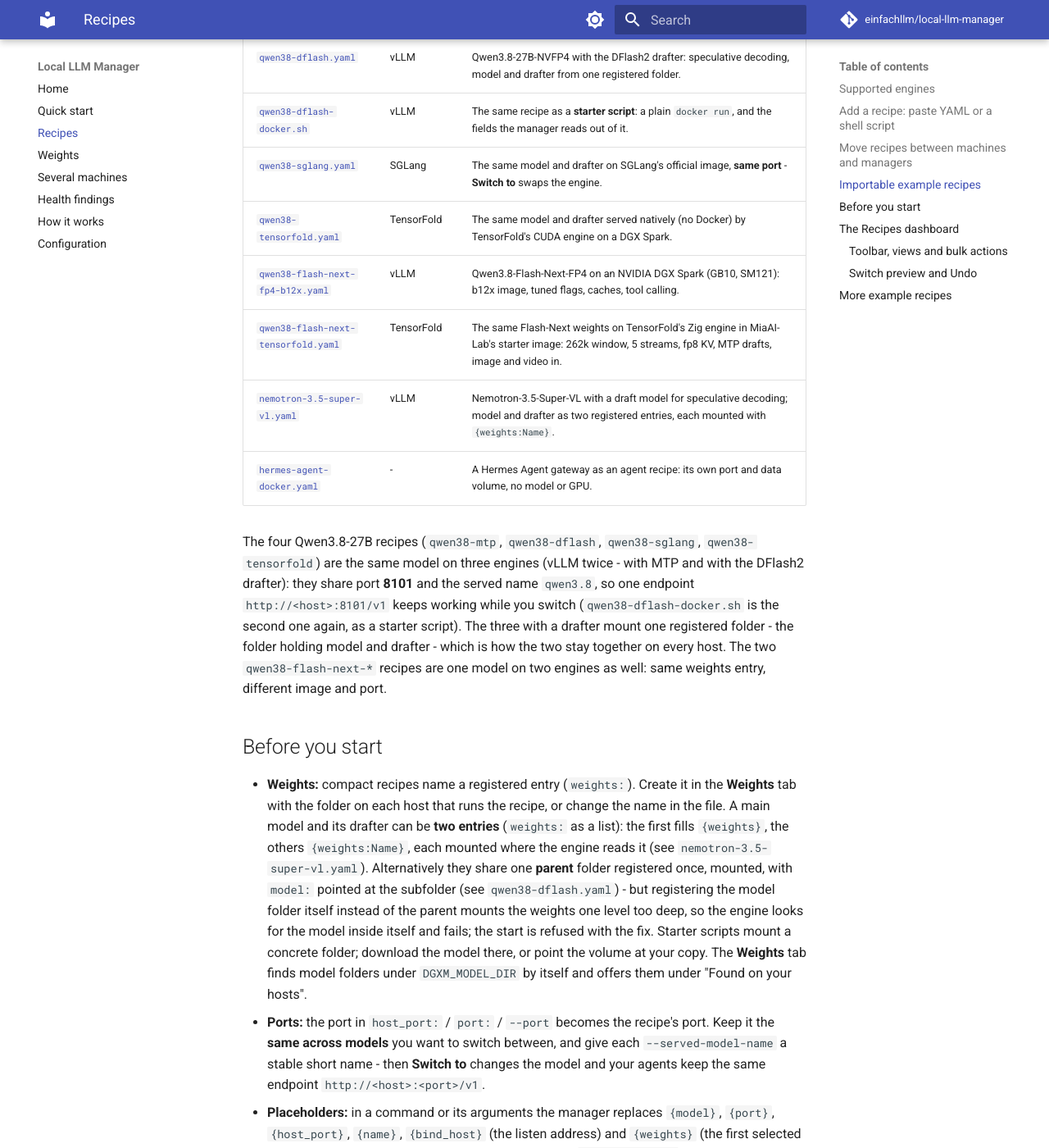
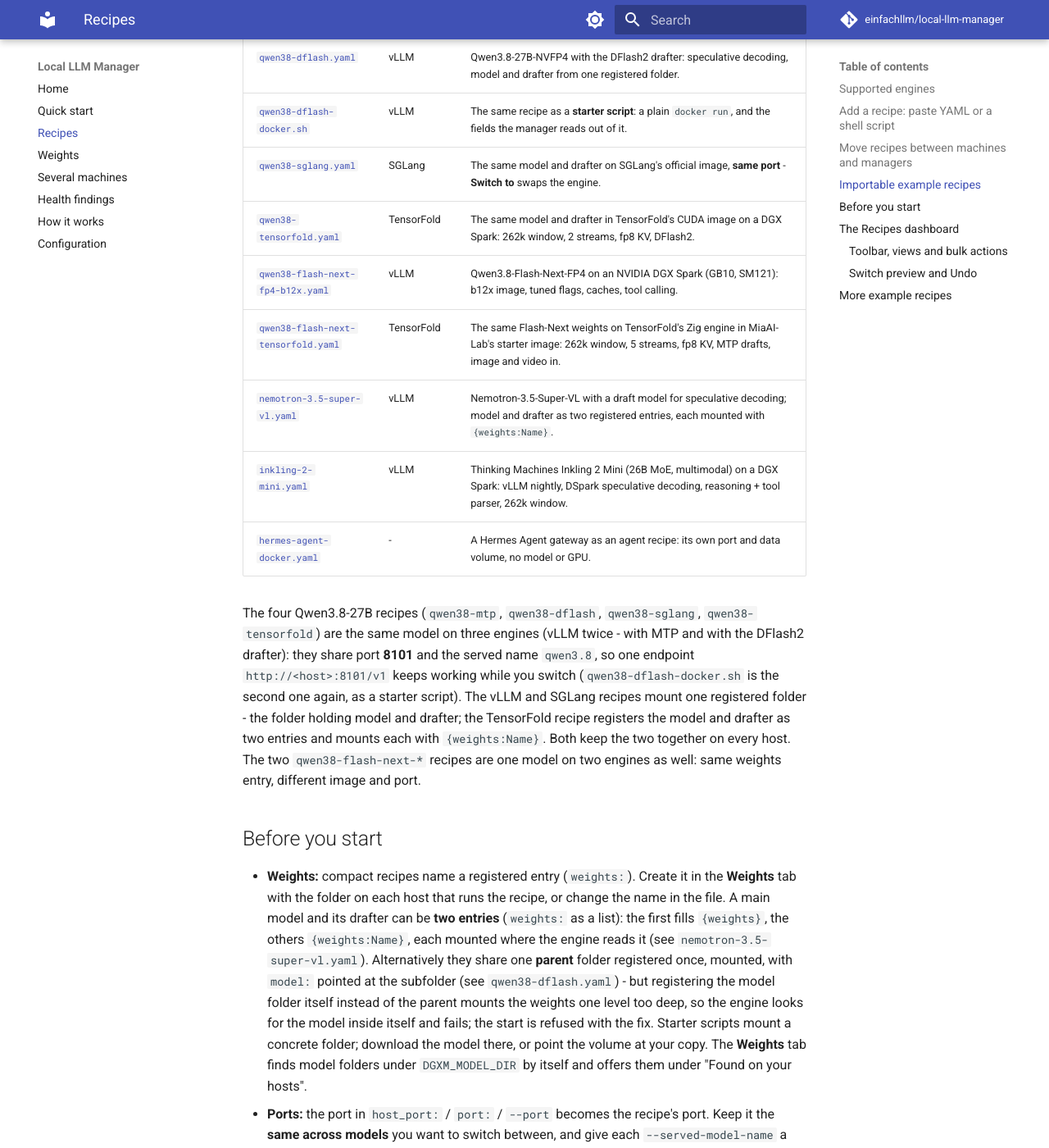
Before and after one commit to einfachllm/local-llm-manager, an MkDocs documentation site: the page built from docs/recipes.md, in a window 1280 px wide and 1400 px high, scrolled down 3818 px. Shown: the whole window at 82% size. Built offline with MkDocs 1.6.1 and Material for MkDocs 9.7.7, drawn with Linux system fonts in a browser that asks for light colours; comment, search, counter and statistics services are not loaded; the version menu is left out.

Commit message:
examples: add Inkling 2 Mini recipe, update TensorFold to 1.2.10 CUDA
- inkling-2-mini.yaml: Thinking Machines Inkling 2 Mini (26B MoE,
  multimodal) on a DGX Spark via vLLM nightly - DSpark speculative
  decoding, reasoning + tool parser, 262k window, verified against the
  upstream recipes.vllm.ai configuration
- qwen38-tensorfold.yaml: TensorFold 1.2.10 CUDA image, 262k window,
  2 streams, fp8 KV, model and drafter as two registered entries
  mounted with {weights:Name}, est_memory_gb, IPC/ulimit flags
- docs/recipes.md + examples README tables list the new recipe and the
  updated TensorFold row; changelog 0.5.0 section covers both

Both recipe files pass /api/recipes/import/check with zero findings;
test_examples.py parses every example (423 passed, 1 skipped).

```diff
--- a/docs/recipes.md
+++ b/docs/recipes.md
@@ -96,18 +96,20 @@ The current examples:
 | [`qwen38-dflash.yaml`](https://github.com/einfachllm/local-llm-manager/blob/main/examples/recipes/qwen38-dflash.yaml) | vLLM | Qwen3.8-27B-NVFP4 with the DFlash2 drafter: speculative decoding, model and drafter from one registered folder. |
 | [`qwen38-dflash-docker.sh`](https://github.com/einfachllm/local-llm-manager/blob/main/examples/recipes/qwen38-dflash-docker.sh) | vLLM | The same recipe as a **starter script**: a plain `docker run`, and the fields the manager reads out of it. |
 | [`qwen38-sglang.yaml`](https://github.com/einfachllm/local-llm-manager/blob/main/examples/recipes/qwen38-sglang.yaml) | SGLang | The same model and drafter on SGLang's official image, **same port** - **Switch to** swaps the engine. |
-| [`qwen38-tensorfold.yaml`](https://github.com/einfachllm/local-llm-manager/blob/main/examples/recipes/qwen38-tensorfold.yaml) | TensorFold | The same model and drafter served natively (no Docker) by TensorFold's CUDA engine on a DGX Spark. |
+| [`qwen38-tensorfold.yaml`](https://github.com/einfachllm/local-llm-manager/blob/main/examples/recipes/qwen38-tensorfold.yaml) | TensorFold | The same model and drafter in TensorFold's CUDA image on a DGX Spark: 262k window, 2 streams, fp8 KV, DFlash2. |
 | [`qwen38-flash-next-fp4-b12x.yaml`](https://github.com/einfachllm/local-llm-manager/blob/main/examples/recipes/qwen38-flash-next-fp4-b12x.yaml) | vLLM | Qwen3.8-Flash-Next-FP4 on an NVIDIA DGX Spark (GB10, SM121): b12x image, tuned flags, caches, tool calling. |
 | [`qwen38-flash-next-tensorfold.yaml`](https://github.com/einfachllm/local-llm-manager/blob/main/examples/recipes/qwen38-flash-next-tensorfold.yaml) | TensorFold | The same Flash-Next weights on TensorFold's Zig engine in MiaAI-Lab's starter image: 262k window, 5 streams, fp8 KV, MTP drafts, image and video in. |
 | [`nemotron-3.5-super-vl.yaml`](https://github.com/einfachllm/local-llm-manager/blob/main/examples/recipes/nemotron-3.5-super-vl.yaml) | vLLM | Nemotron-3.5-Super-VL with a draft model for speculative decoding; model and drafter as two registered entries, each mounted with `{weights:Name}`. |
+| [`inkling-2-mini.yaml`](https://github.com/einfachllm/local-llm-manager/blob/main/examples/recipes/inkling-2-mini.yaml) | vLLM | Thinking Machines Inkling 2 Mini (26B MoE, multimodal) on a DGX Spark: vLLM nightly, DSpark speculative decoding, reasoning + tool parser, 262k window. |
 | [`hermes-agent-docker.yaml`](https://github.com/einfachllm/local-llm-manager/blob/main/examples/recipes/hermes-agent-docker.yaml) | - | A Hermes Agent gateway as an agent recipe: its own port and data volume, no model or GPU. |
 
 The four Qwen3.8-27B recipes (`qwen38-mtp`, `qwen38-dflash`, `qwen38-sglang`, `qwen38-tensorfold`) are the
 same model on three engines (vLLM twice - with MTP and with the DFlash2 drafter): they share port **8101**
 and the served name `qwen3.8`, so one endpoint
 `http://<host>:8101/v1` keeps working while you switch (`qwen38-dflash-docker.sh` is the second one again,
-as a starter script). The three with a drafter mount one registered folder - the folder holding model and
-drafter - which is how the two stay together on every host. The two `qwen38-flash-next-*` recipes are one
+as a starter script). The vLLM and SGLang recipes mount one registered folder - the folder holding model
+and drafter; the TensorFold recipe registers the model and drafter as two entries and mounts each with
+`{weights:Name}`. Both keep the two together on every host. The two `qwen38-flash-next-*` recipes are one
 model on two engines as well: same weights entry, different image and port.
 
 ## Before you start
```
Also changed, not shown: CHANGELOG.md (+5 -0 lines), examples/recipes/README.md (+6 -4 lines), 2 other files.
